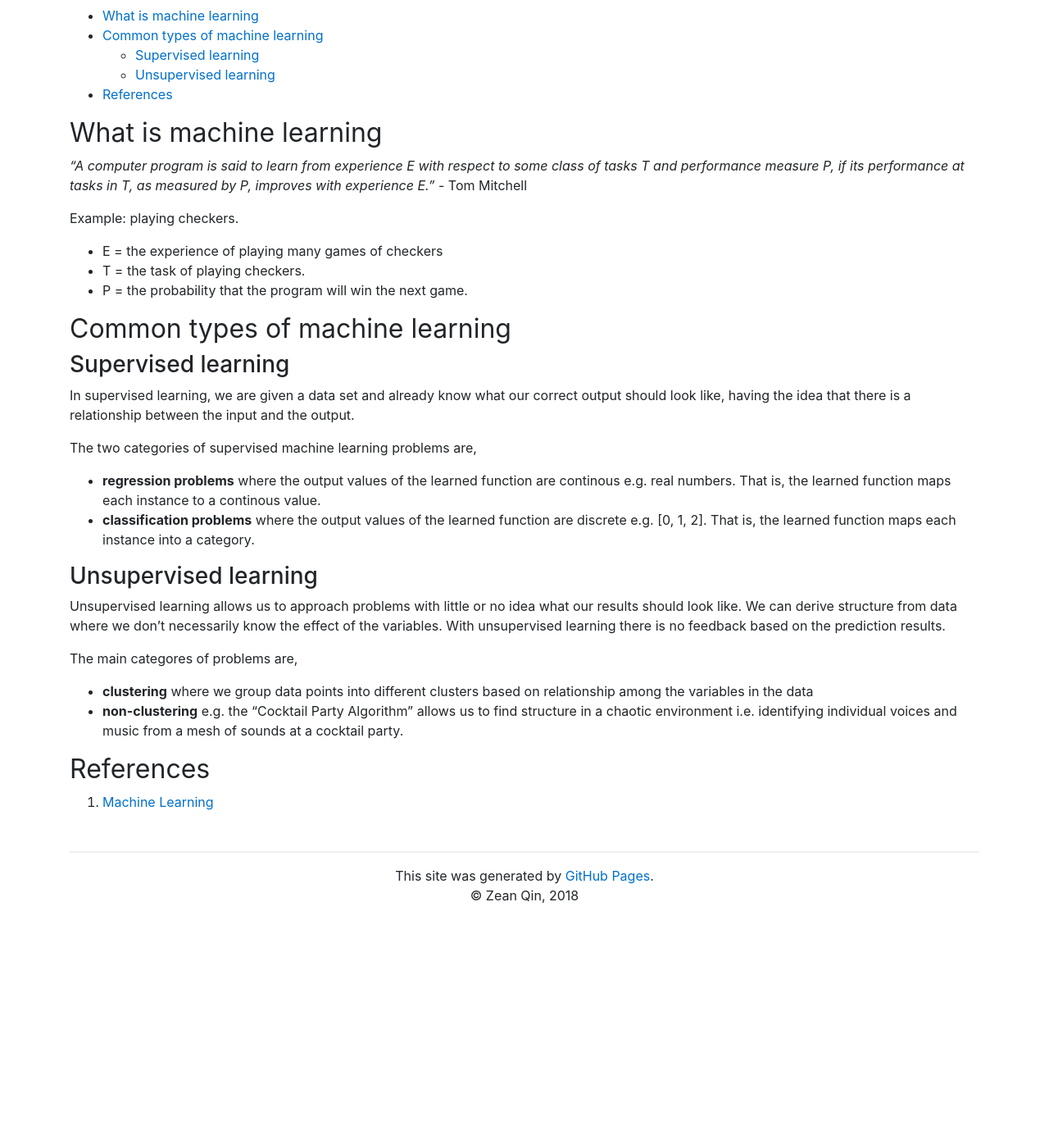
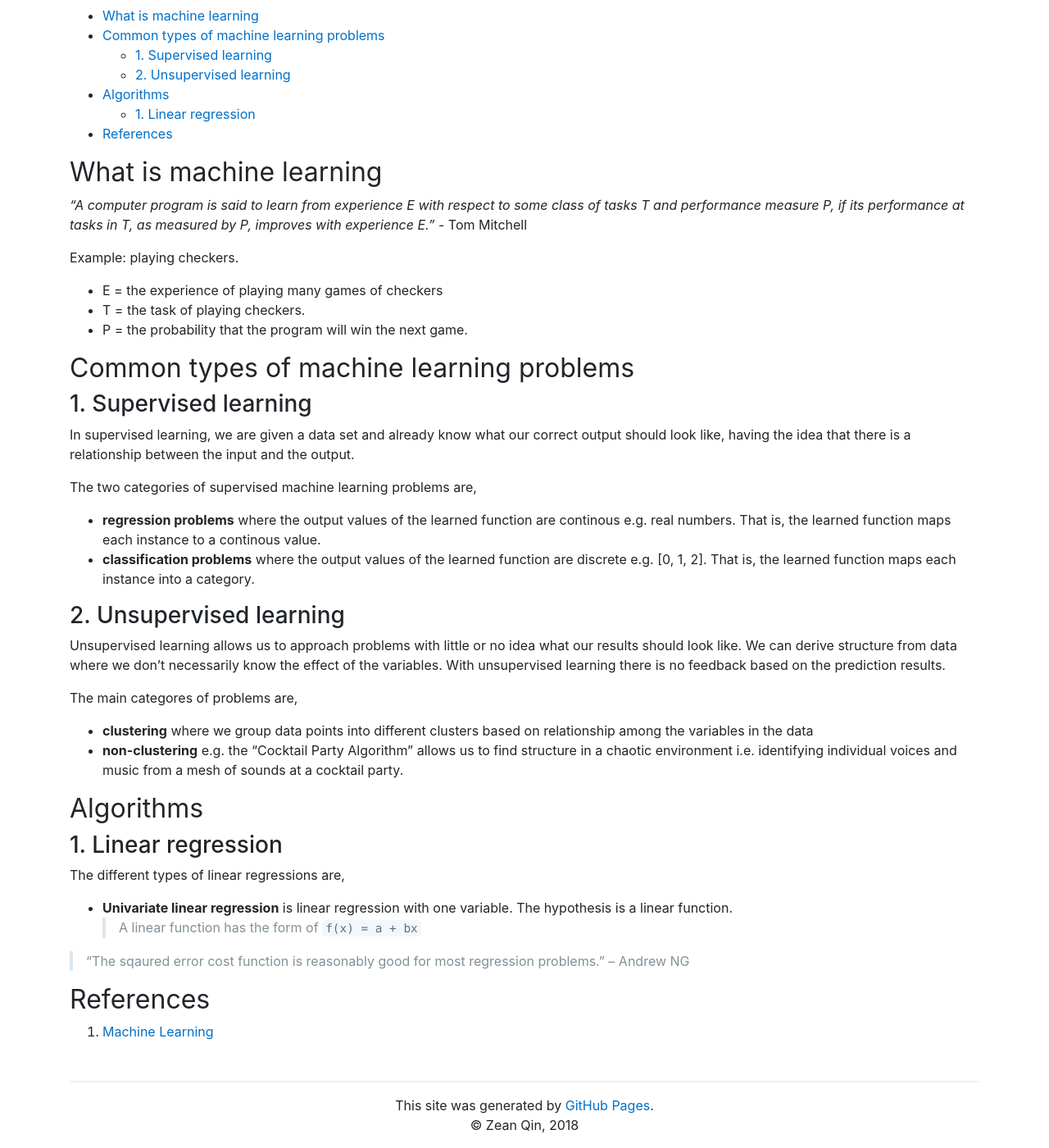
Before and after one commit to ZeanQin/zeanqin.github.io, a Jekyll site: the page built from _posts/2019-11-10-ml.md, in a window 1280 px wide and 1400 px high, scrolled down 263 px. Shown: the whole window at 82% size. Built offline with Jekyll 4.4.1, drawn with Linux system fonts in a browser that asks for light colours; before the commit the page ends 1383 px from its top, so only the background shows below that.

Commit message:
Update ml post

```diff
--- a/_posts/2019-11-10-ml.md
+++ b/_posts/2019-11-10-ml.md
@@ -15,9 +15,9 @@ Example: playing checkers.
 - T = the task of playing checkers.
 - P = the probability that the program will win the next game.
 
-## Common types of machine learning
+## Common types of machine learning problems
 
-### Supervised learning
+### 1. Supervised learning
 
 In supervised learning, we are given a data set and already know what our correct output should look like, having the idea that there is a relationship between the input and the output.
 
@@ -26,7 +26,7 @@ The two categories of supervised machine learning problems are,
 - **regression problems** where the output values of the learned function are continous e.g. real numbers. That is, the learned function maps each instance to a continous value.
 - **classification problems** where the output values of the learned function are discrete e.g. [0, 1, 2]. That is, the learned function maps each instance into a category.
 
-### Unsupervised learning
+### 2. Unsupervised learning
 
 Unsupervised learning allows us to approach problems with little or no idea what our results should look like. We can derive structure from data where we don't necessarily know the effect of the variables. With unsupervised learning there is no feedback based on the prediction results.
 
@@ -35,6 +35,17 @@ The main categores of problems are,
 - **clustering** where we group data points into different clusters based on relationship among the variables in the data
 - **non-clustering** e.g. the "Cocktail Party Algorithm" allows us to find structure in a chaotic environment i.e. identifying individual voices and music from a mesh of sounds at a cocktail party.
 
+## Algorithms
+
+### 1. Linear regression
+
+The different types of linear regressions are,
+
+- **Univariate linear regression** is linear regression with one variable. The hypothesis is a linear function.
+    > A linear function has the form of `f(x) = a + bx`
+
+> "The sqaured error cost function is reasonably good for most regression problems."
+> -- Andrew NG
 
 ## References
 
```
